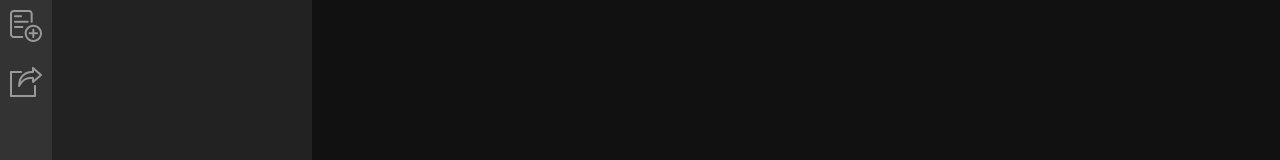
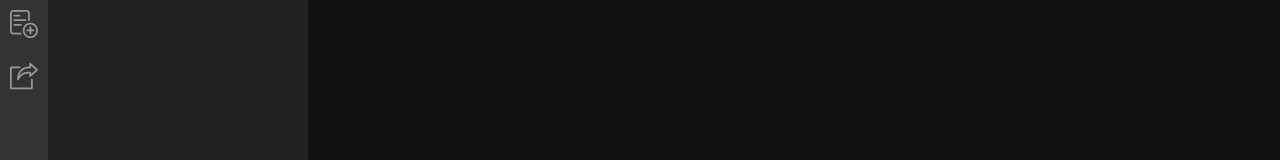
Before and after one commit to GuntherHone/slider, a React (Create React App) app: page / in a window 1280 px wide. Shown: the top 160 px of the page. Built offline with nearby package versions, Linux system fonts and the light colour scheme.

Commit message:
Changed icon size

```diff
--- a/src/Header.jsx
+++ b/src/Header.jsx
@@ -19,7 +19,7 @@ const Layout = styled.div`
 const AddIcon = () => (
   <svg
     xmlns="http://www.w3.org/2000/svg"
-    height="2em"
+    height="1.75em"
     viewBox="0 0 24 24"
     fill="#999"
     className="svgicon"
@@ -40,7 +40,7 @@ const ExportIcon = () => (
     xmlns="http://www.w3.org/2000/svg"
     viewBox="0 0 512 512"
     fill="#999"
-    height="2em"
+    height="1.75em"
     className="svgicon"
   >
     <title>Export to presentation...</title>
@@ -54,6 +54,8 @@ export default ({ addSng }) => (
     <FileInputButton accept=".sng" onChange={addSng}>
       <AddIcon />
     </FileInputButton>
-    <ExportIcon />
+    <div style={{ cursor: "pointer" }}>
+      <ExportIcon />
+    </div>
   </Layout>
 );
```
